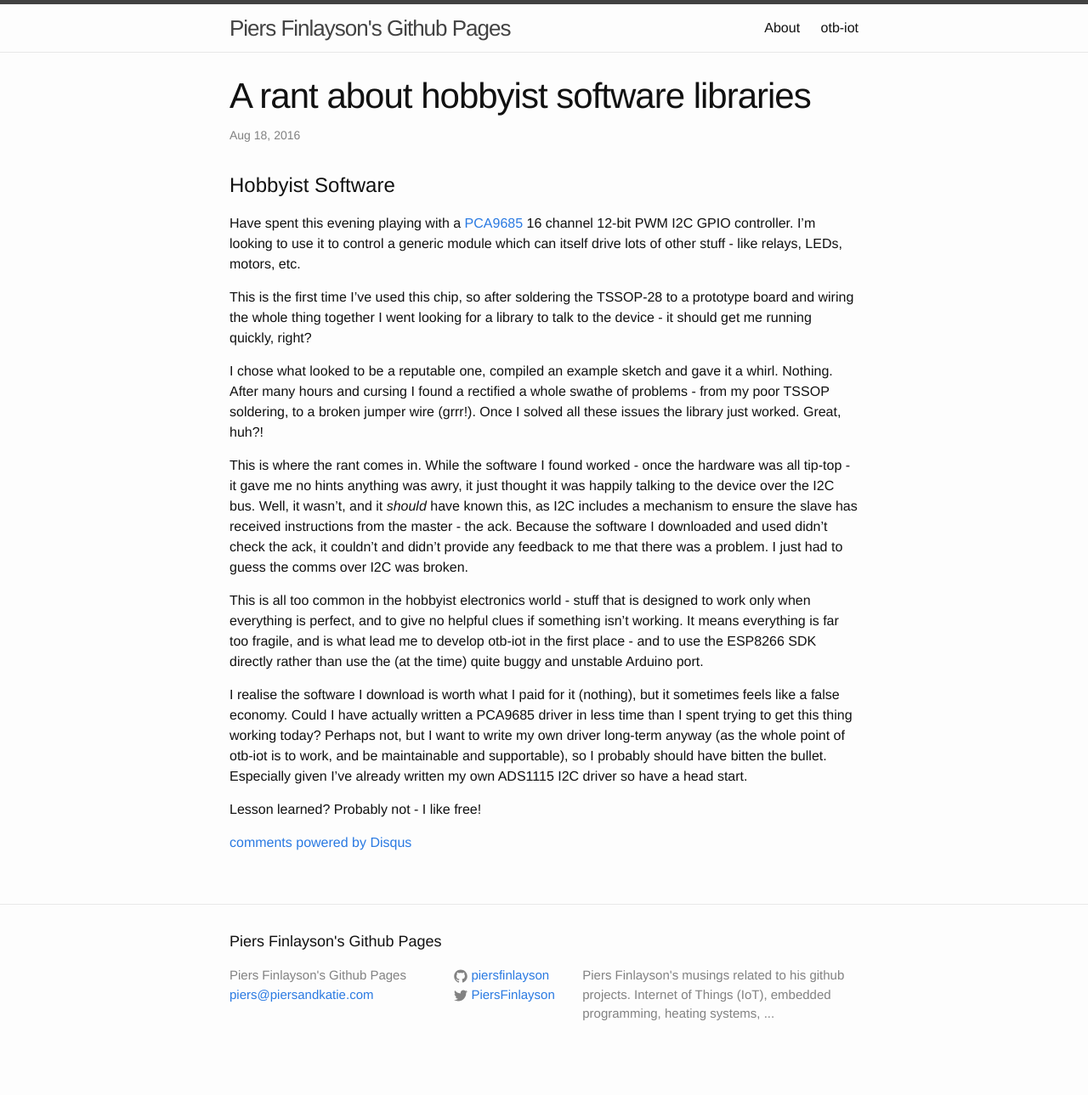
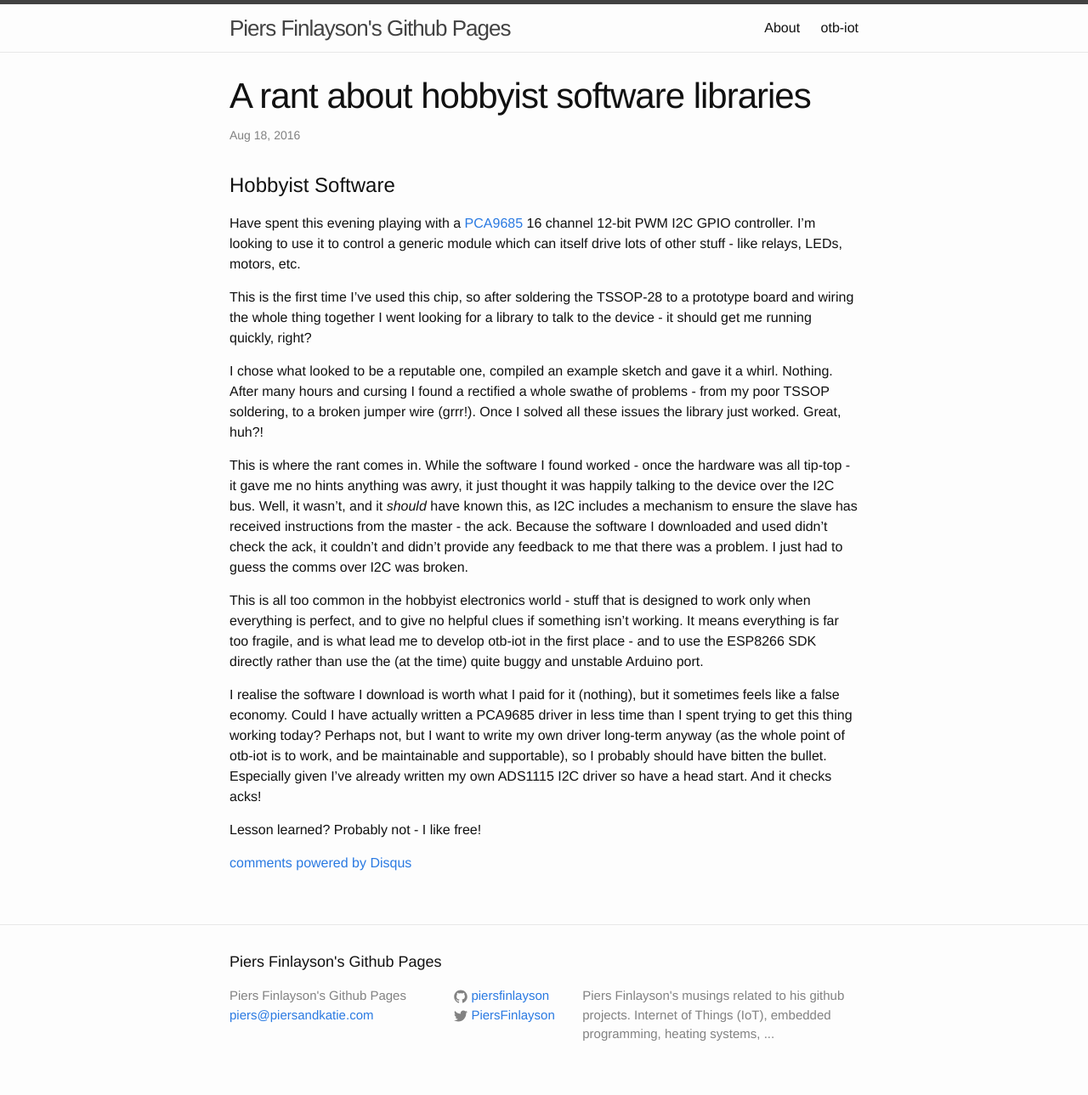
Before and after one commit to piersfinlayson/piersfinlayson.github.io, a Jekyll site: the page built from _posts/2016-08-18-rant-about-hobbyist-software.markdown, in a window 1280 px wide. Shown: the whole page at 85% size. Built offline with Jekyll 4.4.1, drawn with Linux system fonts in a browser that asks for light colours; comment, search, counter and statistics services are not loaded; before the commit the page ends 1265 px from its top, so only the background shows below that.

Commit message:
hobbyist software rant

```diff
--- a/_posts/2016-08-18-rant-about-hobbyist-software.markdown
+++ b/_posts/2016-08-18-rant-about-hobbyist-software.markdown
@@ -16,6 +16,6 @@ This is where the rant comes in.  While the software I found worked - once the h
 
 This is all too common in the hobbyist electronics world - stuff that is designed to work only when everything is perfect, and to give no helpful clues if something isn't working.  It means everything is far too fragile, and is what lead me to develop otb-iot in the first place - and to use the ESP8266 SDK directly rather than use the (at the time) quite buggy and unstable Arduino port.
 
-I realise the software I download is worth what I paid for it (nothing), but it sometimes feels like a false economy.  Could I have actually written a PCA9685 driver in less time than I spent trying to get this thing working today?  Perhaps not, but I want to write my own driver long-term anyway (as the whole point of otb-iot is to work, and be maintainable and supportable), so I probably should have bitten the bullet.  Especially given I've already written my own ADS1115 I2C driver so have a head start.
+I realise the software I download is worth what I paid for it (nothing), but it sometimes feels like a false economy.  Could I have actually written a PCA9685 driver in less time than I spent trying to get this thing working today?  Perhaps not, but I want to write my own driver long-term anyway (as the whole point of otb-iot is to work, and be maintainable and supportable), so I probably should have bitten the bullet.  Especially given I've already written my own ADS1115 I2C driver so have a head start.  And it checks acks!
 
 Lesson learned?  Probably not - I like free!
```
